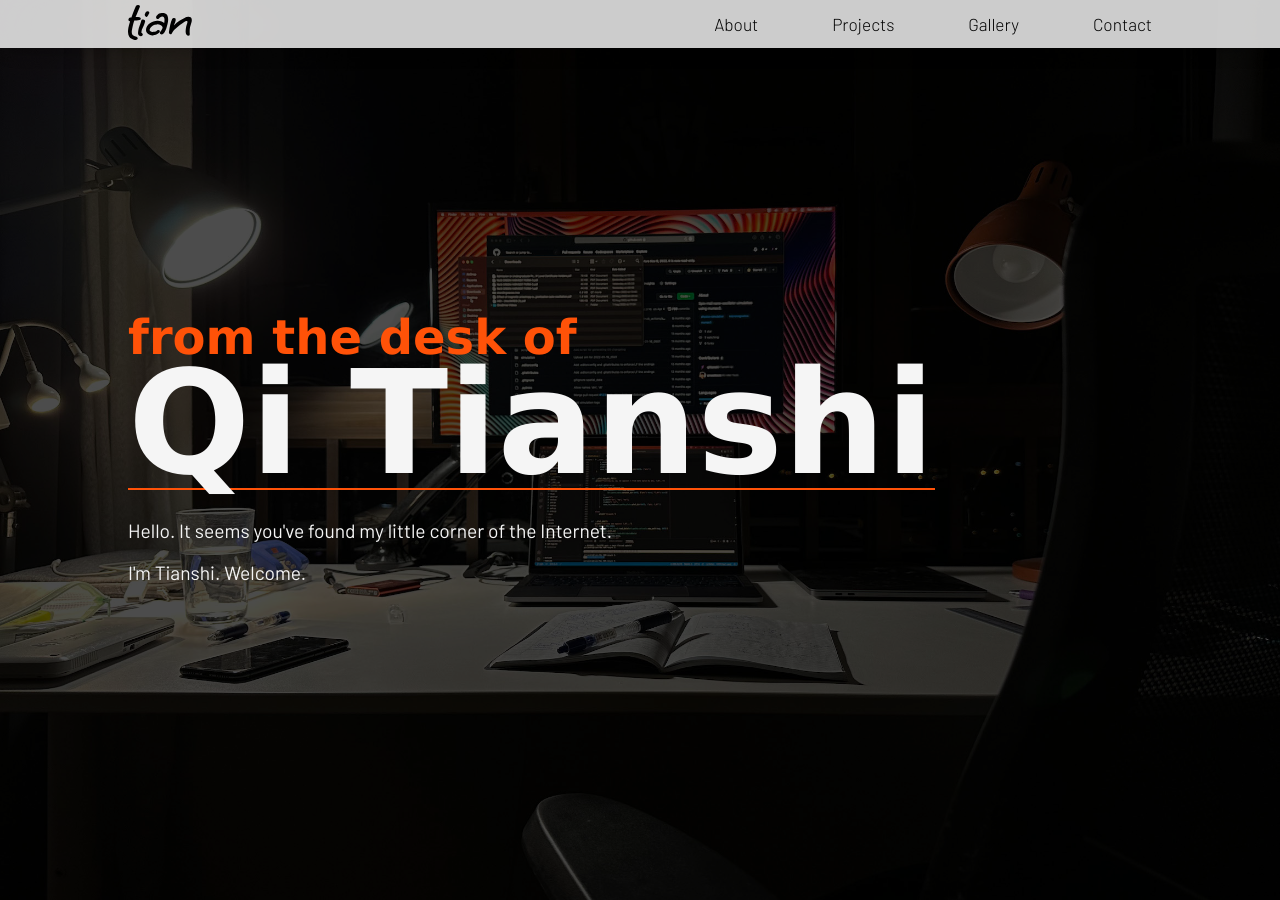
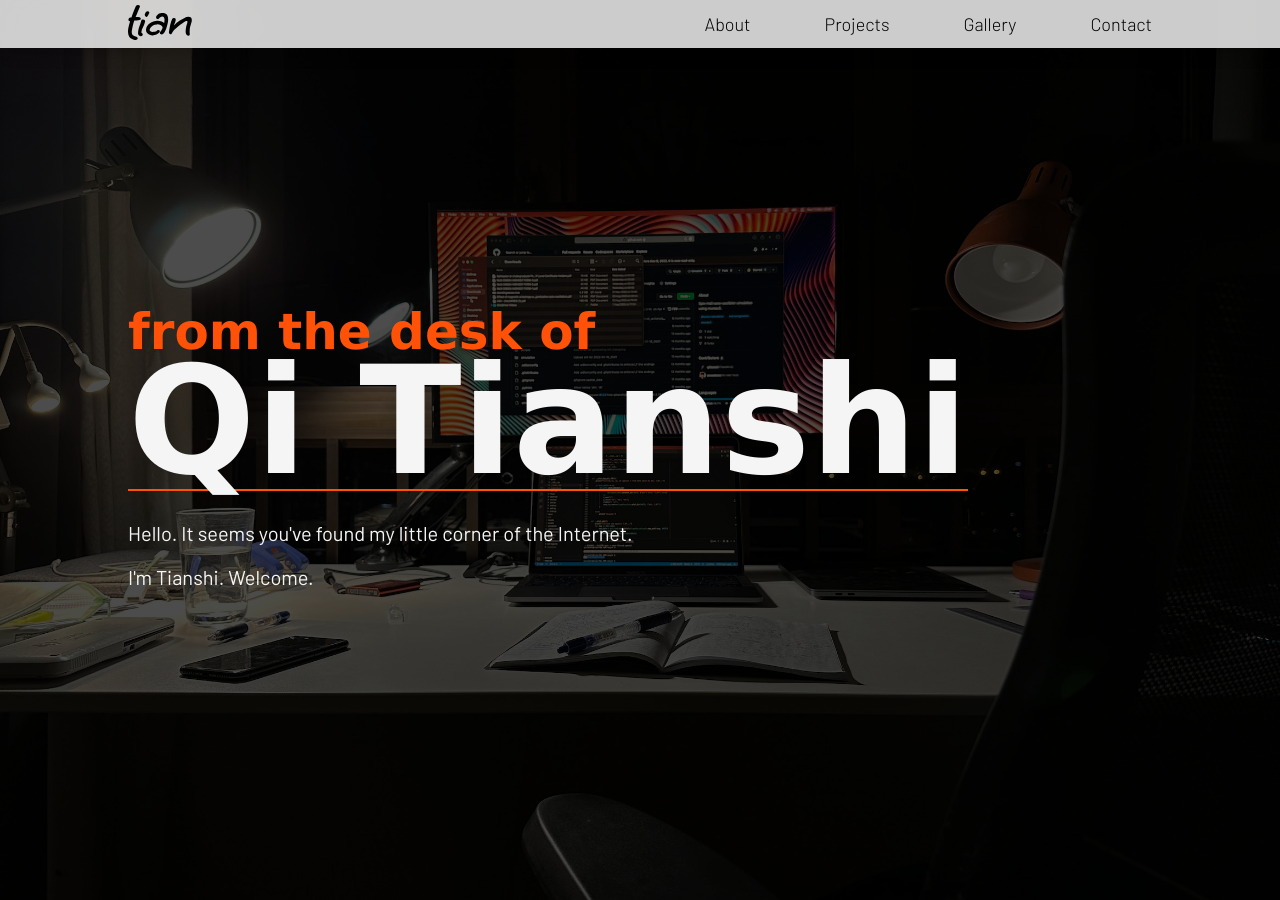
Before and after one commit to qitianshi/qitianshi.com, a Jekyll site: the page built from src/index.html, in a window 1280 px wide and 900 px high. Built offline with Jekyll 4.4.1, drawn with Linux system fonts in a browser that asks for light colours; some web fonts are replaced.

Commit message:
Adjust sizes for new body font

```diff
--- a/src/_sass/base/_typography.scss
+++ b/src/_sass/base/_typography.scss
@@ -41,7 +41,7 @@
 }
 
 html {
-    font-size: 120%;   // Increases all font sizes by 20% for better legibility.
+    font-size: 125%;   // Increases all font sizes by 20% for better legibility.
 }
 
 body {
@@ -67,8 +67,9 @@ body * {
 h1  {
 
     font-family: var.$heading-font-family;
-    font-size: 2.75rem;
-    line-height: 0.9em;
+    font-size: 2.6rem;
+    line-height: 0.85em;
+    margin: 1.7em 0 0.85em;
 
     // Adds an accent color beneath the text
     border-bottom: 2px solid;
@@ -83,7 +84,11 @@ h1  {
 
 h2, h3, h4, h5, h6 {
     font-family: var.$body-font-family;
-    margin: 2em auto 1em;
+    margin: 2em 0 1em;
+}
+
+h2 {
+    font-weight: 800;
 }
 
 p {
--- a/src/_sass/components/_stacked-banner.scss
+++ b/src/_sass/components/_stacked-banner.scss
@@ -73,11 +73,11 @@
 
         @extend h1;
 
-        font-size: 3.5rem;
+        font-size: 3.4rem;
         margin: 1.5rem 0;
 
         @include mix.respond-to-breakpoint("small") {
-            font-size: 2.5rem;  // Returns the size to the original h1 size.
+            font-size: 2.6rem;  // Returns the size to the original h1 size.
         }
 
         // Emphasized appearance for .c-stacked-banner; gives text the accent
--- a/src/_sass/layout/_containers.scss
+++ b/src/_sass/layout/_containers.scss
@@ -48,7 +48,7 @@
 
     & p {
         text-align: justify;
-        line-height: 1.5em;
+        line-height: 1.4em;
     }
 
     @include mix.respond-to-breakpoint("small") {
--- a/src/_sass/layout/_global-footer.scss
+++ b/src/_sass/layout/_global-footer.scss
@@ -10,7 +10,7 @@
 .global-footer {
 
     * {
-        font-size: 0.6rem;
+        font-size: 0.65rem;
         color: var(--foreground-secondary-color);
     }
 
```
